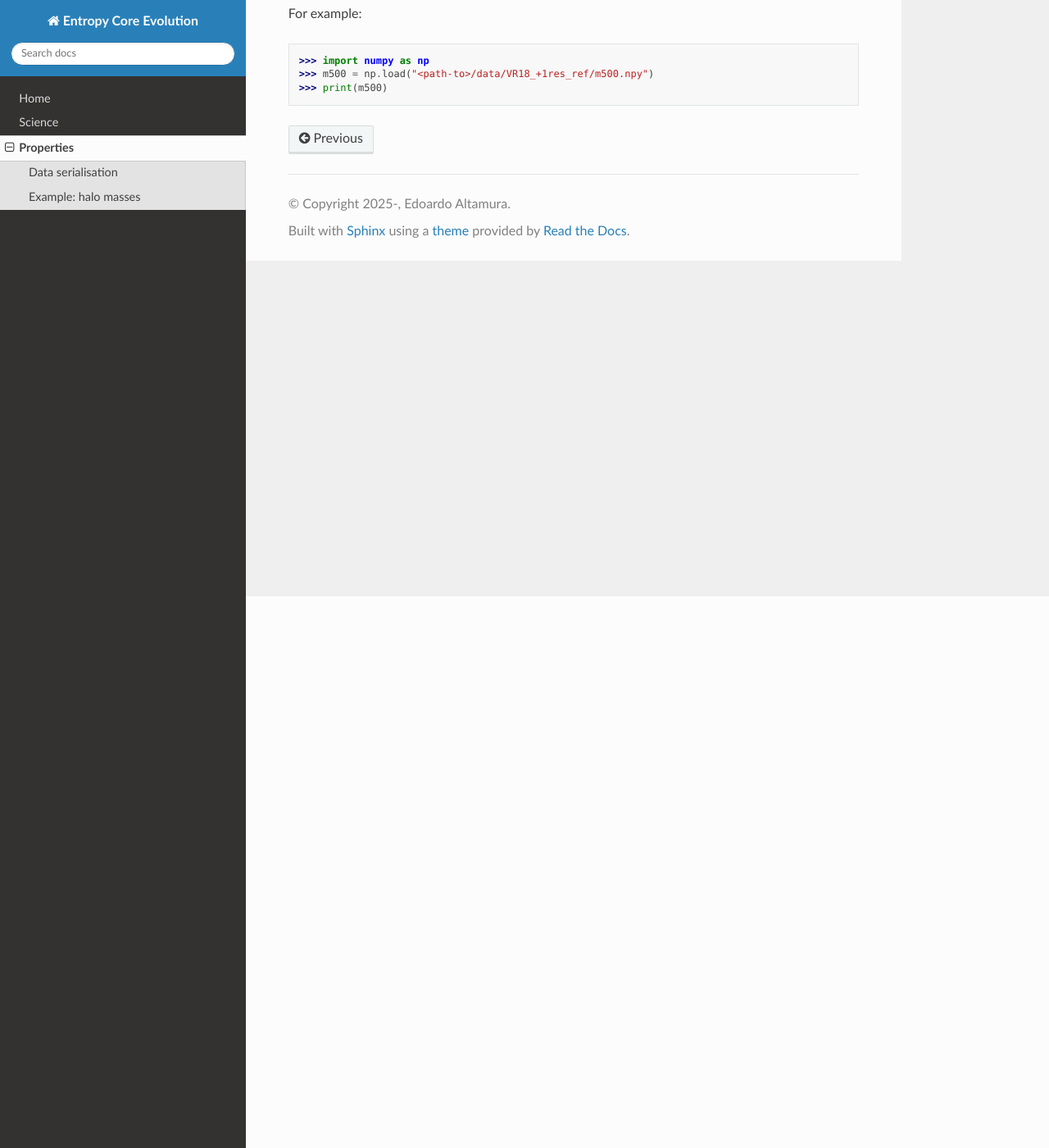
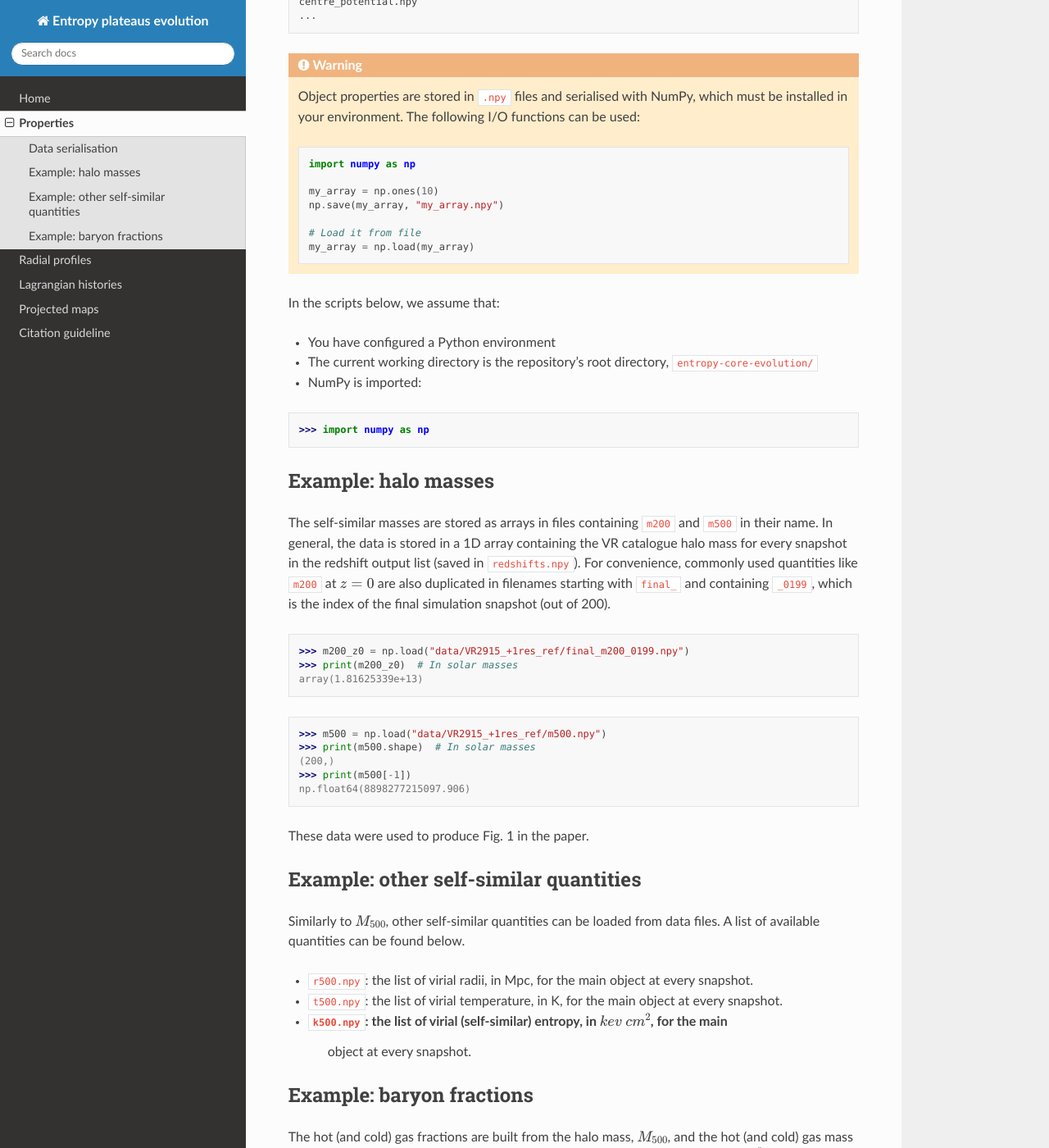
Before and after one commit to edoaltamura/entropy-core-evolution, a Sphinx documentation site: the page built from docs/properties.rst, in a window 1280 px wide and 1400 px high, scrolled down 673 px. Shown: the whole window at 82% size. Built offline with Sphinx 7.4.7 and the Read the Docs theme 3.1.0, drawn with Linux system fonts in a browser that asks for light colours; pages that are not in the unit, such as notebooks, are missing from menus; some of the changed text lies outside the part shown.

Commit message:
Add profiles and properties

```diff
--- a/docs/conf.py
+++ b/docs/conf.py
@@ -17,8 +17,8 @@
 
 # -- Project information -----------------------------------------------------
 
-project = "Entropy Core Evolution"
-copyright = "2025-, Edoardo Altamura"
+project = "Entropy plateaus evolution"
+copyright = "2025, Edoardo Altamura"
 author = "Edoardo Altamura"
 
 
@@ -60,4 +60,4 @@
 # Add any paths that contain custom static files (such as style sheets) here,
 # relative to this directory. They are copied after the builtin static files,
 # so a file named "default.css" will overwrite the builtin "default.css".
-html_static_path = ["_static"]
+# html_static_path = ["_static"]
--- /dev/null
+++ b/docs/lagrangian_histories.rst
@@ -0,0 +1,8 @@
+.. _lagrangian_histories:
+
+Lagrangian histories
+====================
+
+.. warning::
+
+    Coming soon
--- /dev/null
+++ b/docs/projected_maps.rst
@@ -0,0 +1,8 @@
+.. _projected_maps:
+
+Projected maps
+==============
+
+.. warning::
+
+    Coming soon
--- a/docs/properties.rst
+++ b/docs/properties.rst
@@ -1,37 +1,131 @@
 .. _properties:
 
 Properties
-=====
+==========
+
+The quantities describing global properties of the halos are provided in the ``data/`` directory.
+Subdirectories are named as follows:
+
+.. code-block:: text
+
+    VR{halo-catalogue-id}_{resolution-level}_res_{subgrid-model}/
+
+    # halo-catalogue-id: 2915 (group), or 18 (cluster)
+    # resolution-level: -8 (low-res), or -1 (mid-res), or +8 (high-res, group only)
+    # subgrid-model: ref (full-physics), or adiabatic (= non-radiative)
+
+Let's take ``data/VR2915_+1res_ref/`` as an example for the code snippets in this guide.
 
 Data serialisation
-------------
+------------------
 
-Object properties are stored in ``.npy`` files and serialised with NumPy. The following I/O
-functions can be used:
+This simulation of the group with the Ref SWIFT-EAGLE model contains the following data arrays:
 
-.. code-block:: python
+.. code-block:: bash
 
-   import numpy as np
+    $ ls ./
 
-   my_array = np.ones(10)
-   np.save(my_array, "my_array.npy")
+    baryon_mass.npy
+    bh_edd_fraction.npy
+    bh_edd_fraction_by_id.npy
+    bh_mass.npy
+    bh_mass_by_id.npy
+    bh_mass_in_50kpc.npy
+    centre_potential.npy
+    ...
 
-   # Load it from file
-   my_array = np.load(my_array)
+
+.. warning::
+
+    Object properties are stored in ``.npy`` files and serialised with NumPy, which must be
+    installed in your environment. The following I/O functions can be used:
+
+    .. code-block:: python
+
+       import numpy as np
+
+       my_array = np.ones(10)
+       np.save(my_array, "my_array.npy")
+
+       # Load it from file
+       my_array = np.load(my_array)
+
+
+In the scripts below, we assume that:
+
+- You have configured a Python environment
+
+- The current working directory is the repository's root directory, ``entropy-core-evolution/``
+
+- NumPy is imported:
+
+>>> import numpy as np
 
 
 Example: halo masses
-----------------
+--------------------
 
-For example:
+The self-similar masses are stored as arrays in files containing ``m200`` and ``m500`` in their
+name. In general, the data is stored in a 1D array containing the VR catalogue halo mass for
+every snapshot in the redshift output list (saved in ``redshifts.npy``). For convenience,
+commonly used quantities like ``m200`` at :math:`z=0` are also duplicated in filenames starting
+with ``final_`` and containing ``_0199``, which is the index of the final simulation snapshot
+(out of 200).
 
->>> import numpy as np
->>> m200_z0 = np.load("<path-to>/data/VR18_+1res_ref/final_m200_0199.npy")
->>> print(m200_z0)
-['shells', 'gorgonzola', 'parsley']
+>>> m200_z0 = np.load("data/VR2915_+1res_ref/final_m200_0199.npy")
+>>> print(m200_z0)  # In solar masses
+array(1.81625339e+13)
 
-For example:
 
->>> import numpy as np
->>> m500 = np.load("<path-to>/data/VR18_+1res_ref/m500.npy")
->>> print(m500)
+>>> m500 = np.load("data/VR2915_+1res_ref/m500.npy")
+>>> print(m500.shape)  # In solar masses
+(200,)
+>>> print(m500[-1])
+np.float64(8898277215097.906)
+
+These data were used to produce Fig. 1 in the paper.
+
+Example: other self-similar quantities
+--------------------------------------
+
+Similarly to :math:`M_{500}`, other self-similar quantities can be loaded from data files. A
+list of available quantities can be found below.
+
+- ``r500.npy``: the list of virial radii, in Mpc, for the main object at every snapshot.
+
+- ``t500.npy``: the list of virial temperature, in K, for the main object at every snapshot.
+
+- ``k500.npy``: the list of virial (self-similar) entropy, in :math:`kev~cm^2`, for the main
+    object at every snapshot.
+
+
+Example: baryon fractions
+-------------------------
+
+The hot (and cold) gas fractions are built from the halo mass, :math:`M_{500}`, and the hot (and
+cold) gas mass computed by adding the mass of particles inside :math:`r_{500}` with a
+temperature cut at :math:`10^5` K.
+
+>>> m500 = np.load("data/VR2915_+1res_ref/m500.npy")  # In Solar masses
+>>> m_hot = np.load("data/VR2915_+1res_ref/hot_gas_mass.npy")  # In Solar masses
+>>> hot_gas_fraction = m_hot / m500
+>>>
+>>> # Return it every 20 snapshots
+>>> print(hot_gas_fraction[::20])
+array([0.00220512, 0.0002538 , 0.00587353, 0.00801783, 0.01054588,
+       0.01692892, 0.02454117, 0.01514342, 0.03016408, 0.03807911])
+
+
+Similarly, you can compute the other mass ratios used in Fig. 3 from the following files:
+
+- ``cold_gas_mass.npy`` expresses the gas mass inside :math:`r_{500}` and below :math:`10^5` K.
+
+- ``gas_mass.npy`` expresses the gas mass in Solar masses inside :math:`r_{500}` with any
+    temperature.
+
+- ``star_mass.npy`` expresses the total stellar mass, in Solar masses, inside :math:`r_{500}`.
+
+- ``baryon_mass.npy`` expresses the total baryonic mass inside :math:`r_{500}`, obtained as the
+    sum of the *total* gas and stellar masses above.
+
+Finally, the central black hole mass in Solar masses is given in the ``bh_mass.npy`` file.
```
Also changed, not shown: docs/citing.rst (added, +95 -0 lines), docs/index.rst (+12 -67 lines), docs/profiles.rst (added, +77 -0 lines), docs/science.rst (deleted, +0 -33 lines).
